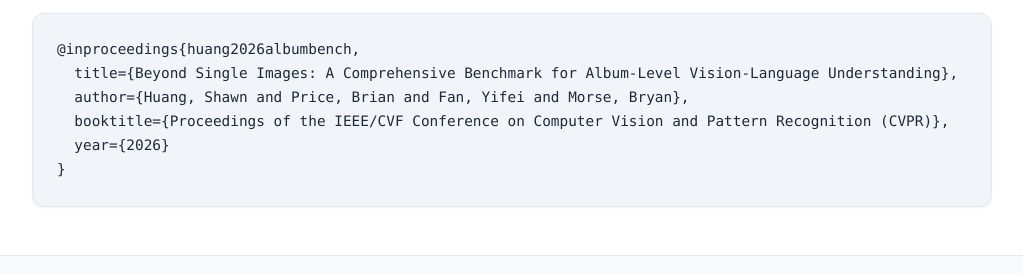
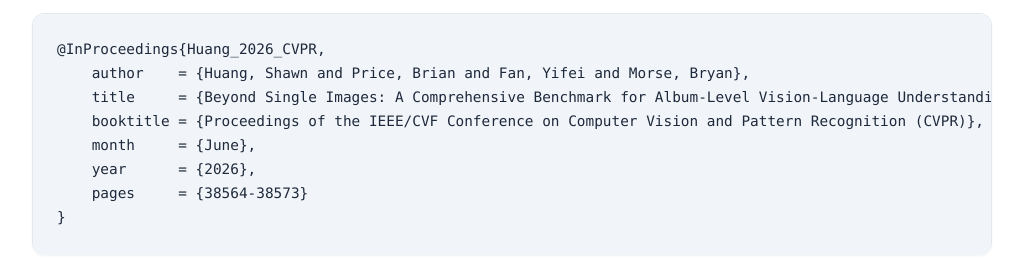
Before and after one commit to byu-vision/albumbench, a plain HTML site: page index.html in a window 1280 px wide. Shown: the part 4402-4677 px from the top of the page, without its empty margins (128-1151 px from the left). Drawn offline with nearby package versions, Linux system fonts and the light colour scheme; some icons are missing.

Commit message:
updated bibtex

```diff
--- a/index.html
+++ b/index.html
@@ -444,11 +444,13 @@
           <span class="copy-text">Copy</span>
         </button>
       </div>
-      <pre id="bibtex-code"><code>@inproceedings{huang2026albumbench,
-  title={Beyond Single Images: A Comprehensive Benchmark for Album-Level Vision-Language Understanding},
-  author={Huang, Shawn and Price, Brian and Fan, Yifei and Morse, Bryan},
-  booktitle={Proceedings of the IEEE/CVF Conference on Computer Vision and Pattern Recognition (CVPR)},
-  year={2026}
+      <pre id="bibtex-code"><code>@InProceedings{Huang_2026_CVPR,
+    author    = {Huang, Shawn and Price, Brian and Fan, Yifei and Morse, Bryan},
+    title     = {Beyond Single Images: A Comprehensive Benchmark for Album-Level Vision-Language Understanding},
+    booktitle = {Proceedings of the IEEE/CVF Conference on Computer Vision and Pattern Recognition (CVPR)},
+    month     = {June},
+    year      = {2026},
+    pages     = {38564-38573}
 }</code></pre>
     </div>
 </section>
```
